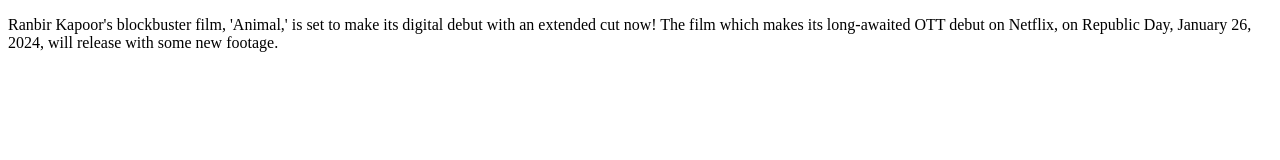
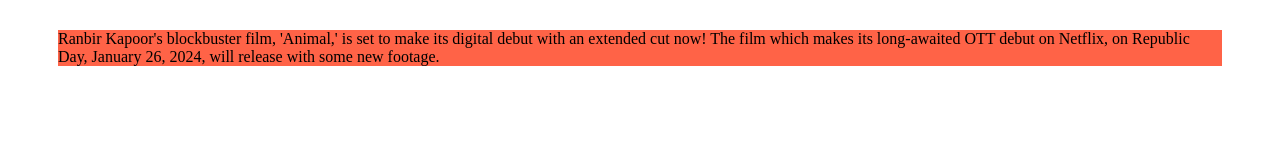
Before and after one commit to prajwalgirhepunje/assiment14, a plain HTML site: page index.html in a window 1280 px wide. Drawn offline with Linux system fonts and the light colour scheme.

Commit message:
margin added

```diff
--- a/index.html
+++ b/index.html
@@ -4,9 +4,18 @@
     <meta charset="UTF-8">
     <meta name="viewport" content="width=device-width, initial-scale=1.0">
     <title>assiment14</title>
+    <style>
+        .body{
+            background-color: aquamarine;
+        }
+        .text{
+            background-color: tomato;
+            margin: 30px 50px;
+        }
+    </style>
 </head>
 <body>
-<p >
+<p class="text">
     Ranbir Kapoor's blockbuster film, 'Animal,' is set to make its digital debut with an extended cut now! The film which makes its long-awaited OTT debut on Netflix, on Republic Day, January 26, 2024, will release with some new footage.
 </p>
 </body>
```
